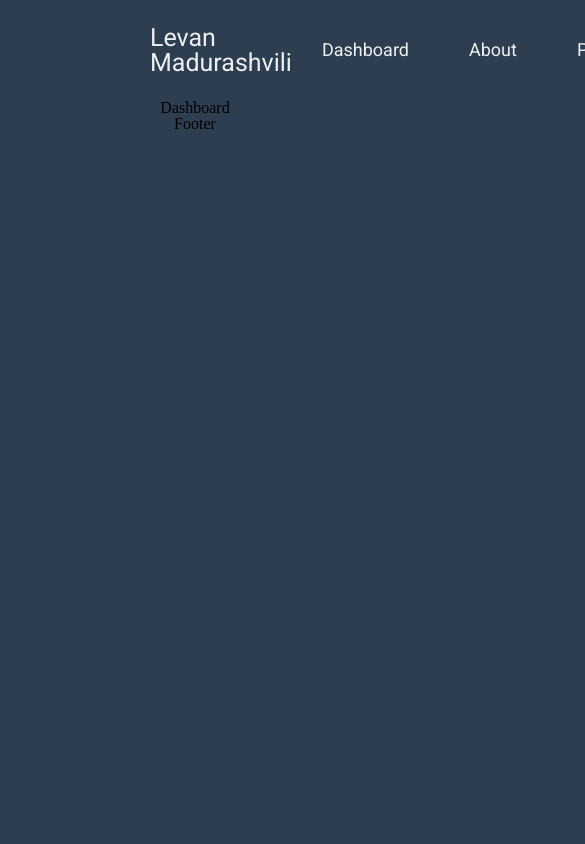
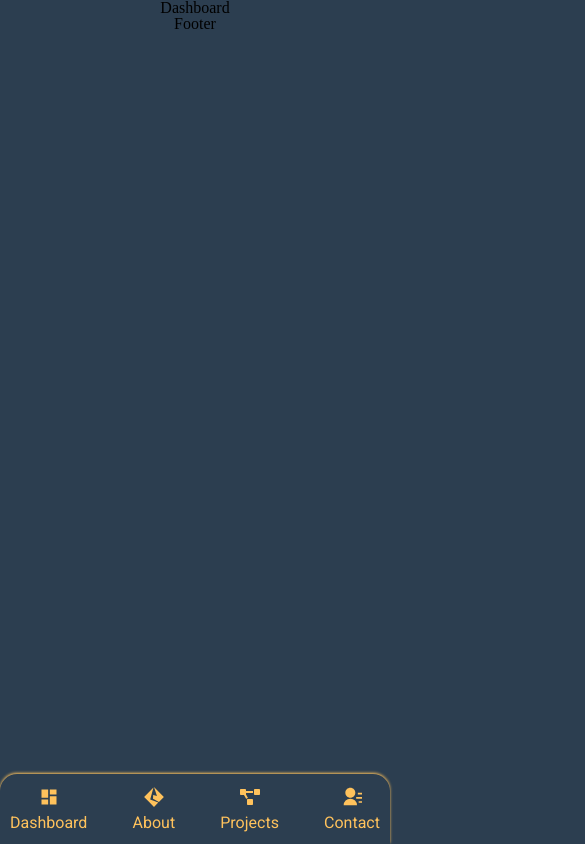
Before and after one commit to maduraaa/portfolio, a React (Create React App) app: page / in a window 390 px wide. Shown: the top 844 px of the page, 585 px wide, since content can reach past the window. Built offline with nearby package versions, Linux system fonts and the light colour scheme.

Commit message:
added header style with responsive

```diff
--- a/src/layout/Header.tsx
+++ b/src/layout/Header.tsx
@@ -1,67 +1,193 @@
 import { NavLink } from 'react-router-dom';
-import styled from 'styled-components';
+import styled, { keyframes } from 'styled-components';
 import Colors from './../tools/Colors';
 import Fonts from './../tools/Fonts';
+import { Container } from "../tools/GlobalStyle"
+import Responsive from '../tools/Responsive';
+import { MdDashboard } from 'react-icons/md';
+import { SiInformatica } from 'react-icons/si';
+import { FaProjectDiagram } from 'react-icons/fa';
+import { RiContactsFill } from 'react-icons/ri';
+
+
 
 
 const Header: React.FC<{}> = () => {
 
     return (
+        <Container>
             <HeaderWrapper>
                 <Name to='/'>Levan Madurashvili</Name>
                 <Nav>
                     <Ul>
                         <Li>
-                        <Link to='/'>Dashboard</Link>
+                            <Link to='/'>Dashboard
+                                <DashboardIcon color={Colors.Koromiko} />
+                            </Link>
                         </Li>
                         <Li>
-                        <Link to='/about'>About</Link>
+                            <Link to='/about'>About
+                                <AboutIcon color={Colors.Koromiko} />
+                            </Link>
                         </Li>
                         <Li>
-                        <Link to='/projects'>Projects</Link>
+                            <Link to='/projects'>Projects
+                                <ProjectIcon color={Colors.Koromiko} />
+                            </Link>
                         </Li>
                         <Li>
-                        <Link to='/contact'>Contact</Link>
+                            <Link to='/contact'>Contact
+                                <ContactIcon color={Colors.Koromiko} />
+                            </Link>
                         </Li>
                     </Ul>
                 </Nav>
             </HeaderWrapper>
+        </Container>
     )
 }
 
+const shine = keyframes`
+  from {
+    -webkit-mask-position: 150%;
+  }
+  to {
+    -webkit-mask-position: -50%;
+  }
+`;
 const HeaderWrapper = styled.header`
     height: 100px;
     width: 100%;
     display: flex;
     justify-content: space-between;
     align-items: center;
+        ${Responsive.mobile}{
+            position: fixed;
+            bottom: 0;
+            left: 0;
+            height: 70px;
+            -webkit-box-shadow: 0px -1px 3px 0px rgba(255,194,92,1);
+            -moz-box-shadow: 0px -1px 3px 0px rgba(255,194,92,1);
+            box-shadow: 0px -1px 3px 0px rgba(255,194,92,1);
+            border-top-right-radius: 17px;
+            border-top-left-radius: 17px;
+        }
 `;
 const Name = styled(NavLink)`
     font-size: 25px;
-    color: ${Colors.White};
+    color: ${Colors.Koromiko};
     font-family: ${Fonts.Roboto};
     text-decoration: none;
-    margin-left: 150px;
+    padding: 5px;
+        -webkit-mask-image: linear-gradient(-75deg, rgba(0,0,0,.6) 30%, #000 50%, rgba(0,0,0,.6) 70%);
+        -webkit-mask-size: 200%;
+        animation: ${shine} 2s infinite;
+    ${Responsive.tablet} {
+        font-size: 20px;
+    }
+    ${Responsive.mobile}{
+        display: none;
+    }
 `;
 const Nav = styled.nav`
-    margin-right: 120px ;
+
+    ${Responsive.mobile}{
+        width: 100%;
+    }
 `;
 const Ul = styled.ul`
     display: flex;
     justify-content: space-between;
     align-items: center;
+
 `;
 const Li = styled.li`
     list-style: none;
+        &:last-child {
+           a {
+               margin-right: 0px;
+           }
+        }
 `;
 const Link = styled(NavLink)`
-    color: ${Colors.White};
+    color: ${Colors.Koromiko};
     text-decoration: none;
     padding: 5px 10px;
     margin: 0px 20px;
     font-size: 18px;
     font-family: ${Fonts.Roboto};
     font-weight: normal;
+    position: relative;
+        &::after {
+            content: '';
+            position: absolute;
+            left: 0;
+            display: inline-block;
+            height: 1em;
+            width: 100%;
+            border-bottom: 1px solid;
+            margin-top: 10px;
+            opacity: 0;
+            -webkit-transition: opacity 0.35s, -webkit-transform 0.35s;
+            transition: opacity 0.35s, transform 0.35s;
+            -webkit-transform: scale(0,1);
+            transform: scale(0,1);
+        }
+        &:hover::after {
+            opacity: 1;
+            -webkit-transform: scale(1);
+            transform: scale(1);
+        }
+
+    ${Responsive.tablet}{
+        margin: 0px 5px;
+        font-size: 16px;
+    }
+    ${Responsive.mobile}{
+        margin: 0px;
+        font-size: 16px;
+        display: flex;
+        flex-direction: column-reverse;
+        align-items: center;
+            &::after {
+                content: unset;
+            }
+            &:hover {
+                opacity: 0.9;
+            }
+    }
+`;
+const DashboardIcon = styled(MdDashboard)`
+    display: none;
+    font-size: 20px;
+    margin-bottom: 8px;
+        ${Responsive.mobile}{
+            display: block;
+        }
+`;
+const AboutIcon = styled(SiInformatica)`
+    display: none;
+    font-size: 20px;
+    margin-bottom: 8px;
+        ${Responsive.mobile}{
+            display: block;
+        }
+`;
+const ProjectIcon = styled(FaProjectDiagram)`
+    display: none;
+    font-size: 20px;
+    margin-bottom: 8px;
+        ${Responsive.mobile}{
+            display: block;
+        }
+`;
+const ContactIcon = styled(RiContactsFill)`
+    display: none;
+    font-size: 20px;
+    margin-bottom: 8px;
+        ${Responsive.mobile}{
+            display: block;
+        }
 `;
 
 
--- a/src/tools/Colors.tsx
+++ b/src/tools/Colors.tsx
@@ -2,6 +2,7 @@ const Colors = {
     Primary:       '#2c3e50',
     Secondary:     '#34495e',
     White:         '#ecf0f1',
+    Koromiko:      '#FFC25C'
 };
 
 export default Colors;
--- a/src/tools/GlobalStyle.ts
+++ b/src/tools/GlobalStyle.ts
@@ -9,18 +9,15 @@ export const Container = styled.div`
     margin-left: 80px;
     margin-right: 80px;
     width: 100%;
-    background-color: red;
         ${Responsive.laptop}{
             max-width: 1190px;
             margin-left: 30px;
             margin-right: 30px;
-            background-color: green;
         }
         ${Responsive.tabletLandscape}{
             max-width: 970px;
             margin-left: 30px;
             margin-right: 30px;
-            background-color: aqua;
         }
         ${Responsive.tablet}{
             max-width: unset;
@@ -28,7 +25,6 @@ export const Container = styled.div`
             margin-right: 0px;
             padding-left: 15px;
             padding-right: 15px;
-            background-color: yellow;
         }
         ${Responsive.mobile}{
             max-width: unset;
@@ -36,7 +32,6 @@ export const Container = styled.div`
             margin-right: 0px;
             padding-left: 15px;
             padding-right: 15px;
-            background-color: gray;
         }
 `;
 
```
Lines whose indentation alone changed are shown as unchanged.
